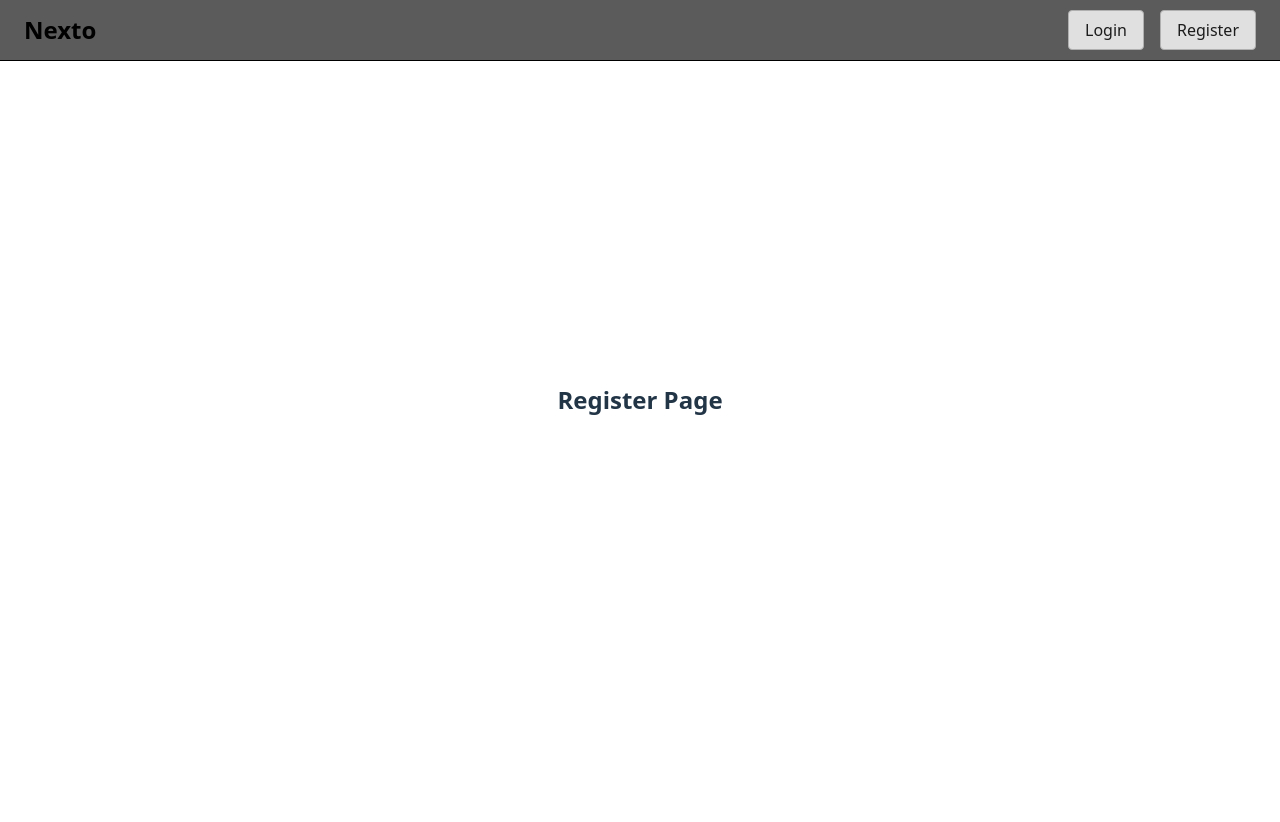
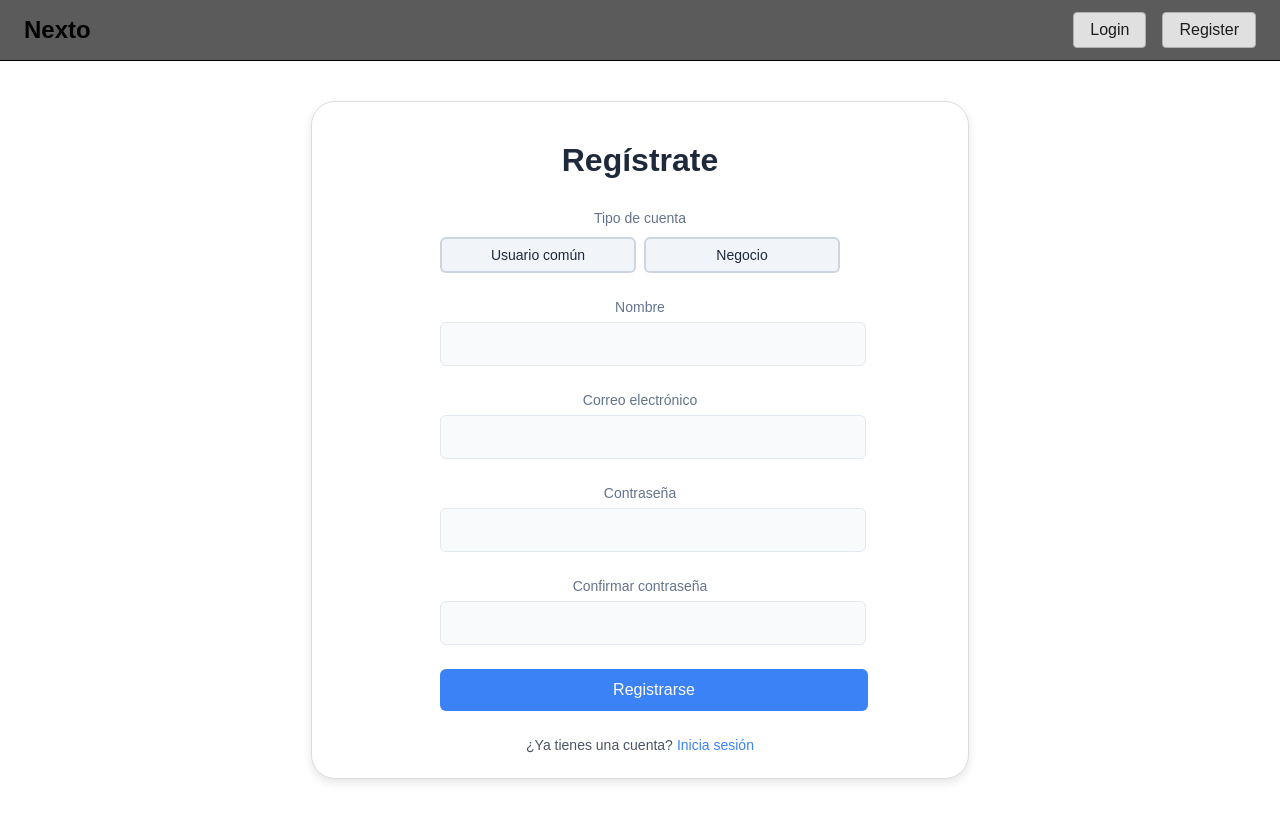
Before and after one commit to jphants/nexto, a React (Vite) app: page /register in a window 1280 px wide. Shown: the top 822 px of the page. Before the commit the page ends 800 px from the top, so only its background shows below. Built offline with nearby package versions, Linux system fonts and the light colour scheme.

Commit message:
Registro boni

```diff
--- /dev/null
+++ b/src/pages/Registro.tsx
@@ -0,0 +1,89 @@
+import React, { useState } from 'react';
+import './estiloRegistro.css'
+
+const Registro = () => {
+  const [tipo, setTipo] = useState('');
+  const [nombre, setNombre] = useState('');
+  const [email, setEmail] = useState('');
+  const [password, setPassword] = useState('');
+  const [confirmPassword, setConfirmPassword] = useState('');
+  const [error, setError] = useState('');
+
+  const handleSubmit = (e: React.FormEvent) => {
+    e.preventDefault();
+    if (password !== confirmPassword) {
+      setError('Las contraseñas no coinciden');
+      return;
+    }
+
+    setError('');
+    // Aquí puedes continuar con el envío (ej: fetch o axios)
+    console.log({ tipo, nombre, email, password });
+  };
+
+  return (
+    <div className="registro-container">
+  <div className="registro-box">
+    <h2 className="registro-title">Regístrate</h2>
+
+    <form onSubmit={handleSubmit} className="registro-form">
+      {/* Tipo de cuenta con botones */}
+<div>
+  <label className="labelLight">Tipo de cuenta</label>
+  <div className="tipoCuentaToggle">
+    <button
+      type="button"
+      className={`toggleBtn ${tipo === 'usuario' ? 'active' : ''}`}
+      onClick={() => setTipo('usuario')}
+    >
+      Usuario común
+    </button>
+    <button
+      type="button"
+      className={`toggleBtn ${tipo === 'negocio' ? 'active' : ''}`}
+      onClick={() => setTipo('negocio')}
+    >
+      Negocio
+    </button>
+  </div>
+</div>
+
+
+      <div>
+        <label>Nombre</label>
+        <input type="text" value={nombre} onChange={(e) => setNombre(e.target.value)} required />
+      </div>
+
+      <div>
+        <label>Correo electrónico</label>
+        <input type="email" value={email} onChange={(e) => setEmail(e.target.value)} required />
+      </div>
+
+      <div>
+        <label>Contraseña</label>
+        <input type="password" value={password} onChange={(e) => setPassword(e.target.value)} required />
+      </div>
+
+      <div>
+        <label>Confirmar contraseña</label>
+        <input type="password" value={confirmPassword} onChange={(e) => setConfirmPassword(e.target.value)} required />
+      </div>
+
+      {error && <p className="registro-error">{error}</p>}
+
+      <div>
+        <button type="submit" className="registro-button">Registrarse</button>
+      </div>
+    </form>
+
+    <p className="registro-footer">
+      ¿Ya tienes una cuenta?
+      <a href="/login" className="registro-link">Inicia sesión</a>
+    </p>
+  </div>
+</div>
+
+  );
+};
+
+export default Registro;
--- /dev/null
+++ b/src/pages/estiloRegistro.css
@@ -0,0 +1,172 @@
+body, html {
+  margin: 10px;
+  padding: 10px;
+  max-width: 100%;
+  font-family: Arial, sans-serif;
+}
+
+.registro-container {
+  background-color: #ffffff;
+  display: flex;
+  align-items: center;
+  justify-content: center;
+  min-height: 5vh; /* menos alto que 100vh */
+  transition: background-color 0.5s ease;
+  padding: 1rem;
+}
+
+.registro-box {
+  background-color: white;
+  padding: 0.5rem 8rem; /* menos alto, más ancho */
+  border-radius: 1.5rem;
+  box-shadow: 0 4px 10px rgba(0, 0, 0, 0.1);
+  width: 100%;
+  max-width: 1000px; /* más ancho */
+  min-width: 400px;  /* para que no se haga demasiado pequeño */
+  transition: background-color 0.5s ease;
+  display: flex;
+  flex-direction: column;
+  border: 1px solid #ddd; /* para visualizar cambios, opcional */
+}
+
+
+
+/* Título */
+.registro-title {
+  font-size: 2rem;
+  font-weight: 600;
+  text-align: center;
+  margin-bottom: 1.5rem;
+  color: #1e293b;
+  transition: color 0.5s ease;
+}
+
+/* Formulario */
+.registro-form {
+  display: flex;
+  flex-direction: column;
+  gap: 1.5rem;
+}
+
+/* Etiquetas */
+label {
+  display: block;
+  font-size: 0.875rem;
+  font-weight: 500;
+  color: #64748b;
+  margin-bottom: 0.25rem;
+  transition: color 0.5s ease;
+}
+
+/* Campos de entrada y select */
+input[type="text"],
+input[type="email"],
+input[type="password"],
+select {
+  width: 100%;
+  padding: 0.75rem;
+  border: 1px solid #e2e8f0;
+  border-radius: 0.375rem;
+  font-size: 1rem;
+  background-color: #f9fafb;
+  color: #1e293b;
+  font-family: Arial, sans-serif;
+  outline: none;
+  transition:
+    border-color 0.5s ease,
+    background-color 0.5s ease,
+    color 0.5s ease,
+    box-shadow 0.5s ease;
+}
+
+input:focus,
+select:focus {
+  border-color: #93c5fd;
+  box-shadow: 0 0 0 2px rgba(147, 197, 253, 0.5);
+}
+
+/* Error */
+.registro-error {
+  color: #ef4444;
+  font-size: 0.875rem;
+}
+
+/* Botón principal */
+.registro-button {
+  width: 107%;
+  background-color: #3b82f6;
+  color: white;
+  padding: 0.75rem;
+  border: none;
+  border-radius: 0.375rem;
+  font-size: 1rem;
+  font-weight: 500;
+  cursor: pointer;
+  font-family: Arial, sans-serif;
+  transition: background-color 0.5s ease;
+}
+
+.registro-button:hover {
+  background-color: #2563eb;
+}
+
+/* Footer */
+.registro-footer {
+  margin-top: 1.5rem;
+  font-size: 0.875rem;
+  text-align: center;
+  color: #4b5563;
+}
+
+.registro-link {
+  color: #3b82f6;
+  text-decoration: none;
+  margin-left: 0.25rem;
+  font-family: Arial, sans-serif;
+  transition: color 0.5s ease;
+}
+
+.registro-link:hover {
+  color: #2563eb;
+  text-decoration: underline;
+}
+
+/* Toggle tipo de cuenta */
+.tipoCuentaToggle {
+  display: flex;
+  gap: 0.5rem;
+  margin-top: 0.5rem;
+}
+
+.toggleBtn {
+  flex: 1;
+  padding: 0.5rem 1rem;
+  border: 2px solid #cbd5e1;
+  background-color: #f1f5f9;
+  color: #1e293b;
+  border-radius: 0.375rem;
+  font-size: 0.875rem;
+  font-weight: 500;
+  cursor: pointer;
+  transition:
+    background-color 0.3s ease,
+    border-color 0.3s ease;
+}
+
+.toggleBtn:hover {
+  background-color: #e2e8f0;
+}
+
+.toggleBtn.active {
+  background-color: #3b82f6;
+  color: white;
+  border-color: #3b82f6;
+}
+
+/* Media queries para responsividad */
+@media (max-width: 480px) {
+  .registro-box {
+    padding: 2rem 1.5rem;
+    border-radius: 1.5rem;
+  }
+}
--- a/src/pages/register.tsx
+++ b/src/pages/register.tsx
@@ -1,3 +1,8 @@
 // RegisterPage.tsx
-const RegisterPage = () => <h2>Register Page</h2>;
+import Registro from './Registro'
+import './estiloRegistro.css'
+
+const RegisterPage = () => {
+    return <Registro />;
+};
 export default RegisterPage;
```
